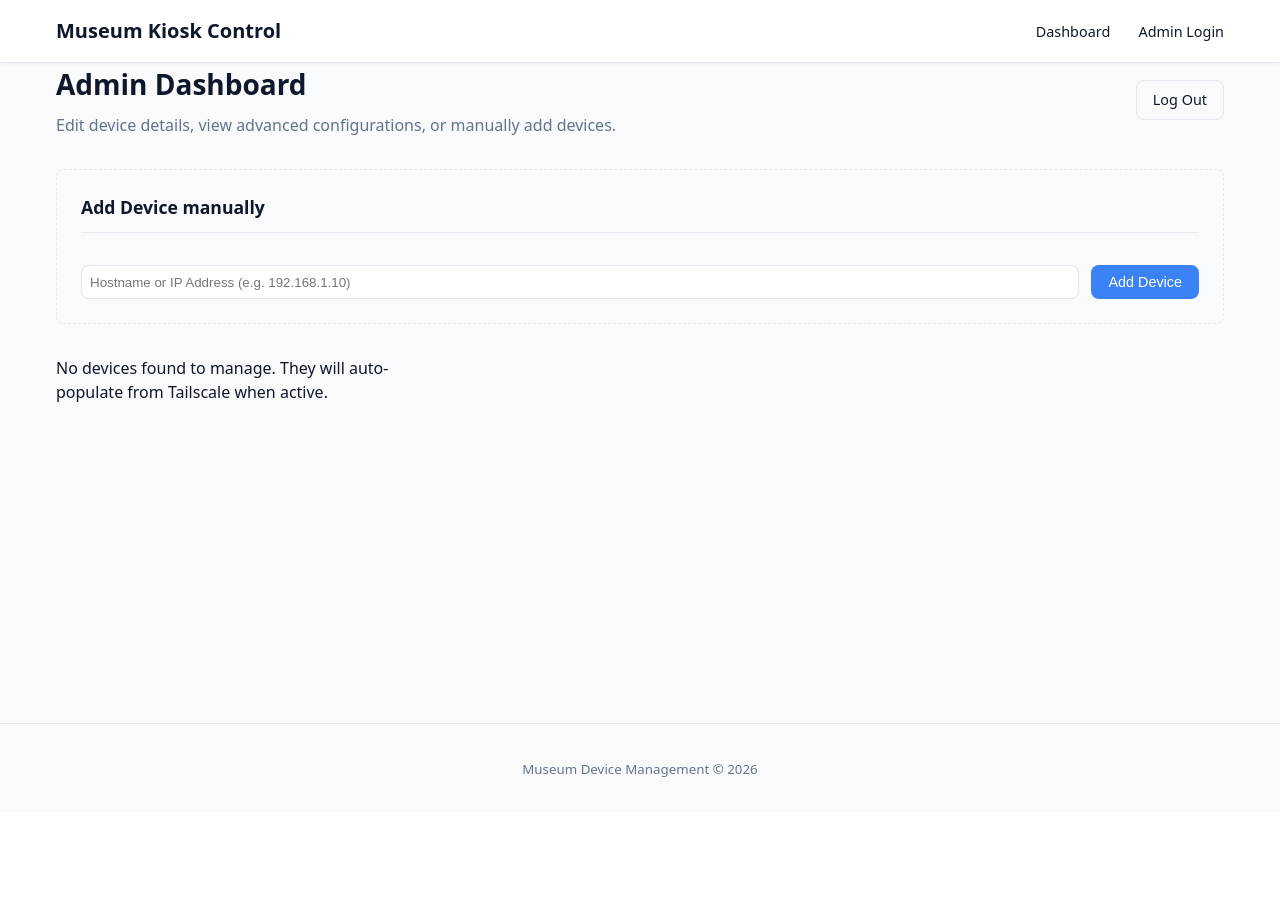
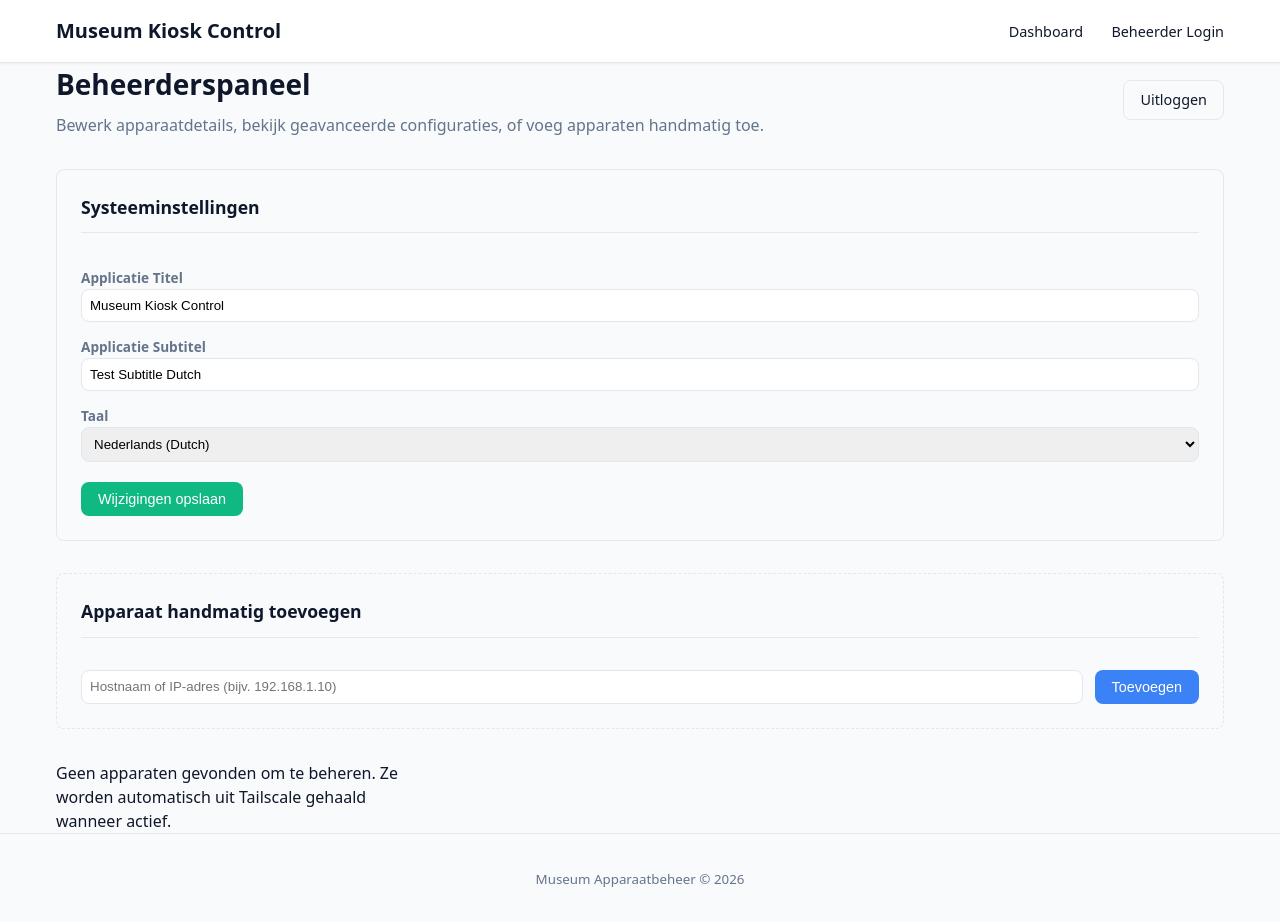
Before and after one commit to yoctobyte/track, a Flask app: page /admin in a window 1280 px wide. Before the commit the page ends 777 px from the top, so only its background shows below. Run offline with Flask 3, Linux system fonts and the light colour scheme; the visitor is signed in with stand-in values (Sample User, id 1); some libraries are stand-ins or nearby versions.

Commit message:
feat: Implement UI localization, device sorting, and dynamic app settings

```diff
--- a/app/__init__.py
+++ b/app/__init__.py
@@ -19,14 +19,28 @@ os.makedirs(app.config['DATA_DIR'], exist_ok=True)
 @app.context_processor
 def inject_config():
     title = "Museum Kiosk Control"
+    subtitle = "Monitoring museum displays across the Tailscale network."
+    language = "en"
+
     if os.path.exists(app.config.get('CONFIG_JSON')):
         try:
             with open(app.config.get('CONFIG_JSON'), 'r') as f:
                 cfg = json.load(f)
                 title = cfg.get('title', title)
+                subtitle = cfg.get('subtitle', subtitle)
+                language = cfg.get('language', language)
         except Exception:
             pass
-    return dict(app_title=title)
+
+    t = {}
+    try:
+        with open(os.path.join(app.config['DATA_DIR'], 'translations.json'), 'r') as f:
+            all_t = json.load(f)
+            t = all_t.get(language, all_t.get('en', {}))
+    except Exception:
+        pass
+
+    return dict(app_title=title, app_subtitle=subtitle, app_lang=language, t=t)
 
 def load_devices():
     if not os.path.exists(app.config['DEVICES_FILE']):
@@ -195,6 +209,12 @@ def index():
             **scraped_data
         })
 
+    # Sort devices: Online first, then offline, then alphabetically by name
+    dashboard_devices.sort(key=lambda x: (
+        0 if x.get('status') == 'Online' else 1,
+        x.get('name', '').lower()
+    ))
+
     return render_template('index.html', devices=dashboard_devices)
 
 # IP rate-limiting state
@@ -267,6 +287,25 @@ def admin():
                      "ssh_user": "pi"
                  })
                  save_devices(devices)
+        elif action == 'update_settings':
+            new_title = request.form.get('app_title', '').strip()
+            new_subtitle = request.form.get('app_subtitle', '').strip()
+            new_lang = request.form.get('language', 'en').strip()
+            try:
+                cfg = {}
+                cfg_path = app.config.get('CONFIG_JSON')
+                if os.path.exists(cfg_path):
+                    with open(cfg_path, 'r') as f:
+                        cfg = json.load(f)
+
+                if new_title: cfg['title'] = new_title
+                if new_subtitle: cfg['subtitle'] = new_subtitle
+                if new_lang: cfg['language'] = new_lang
+
+                with open(cfg_path, 'w') as f:
+                    json.dump(cfg, f, indent=4)
+            except Exception as e:
+                print(f"Error updating config: {e}")
         else:
             # Simple handling to update location or notes on a device
             device_id = request.form.get('device_id')
@@ -287,8 +326,9 @@ def admin():
 
     return render_template('admin.html', devices=devices)
 
-@app.route('/proxy/<device_id>/')
+@app.route('/proxy/<device_id>/', methods=['GET', 'POST'])
 @app.route('/proxy/<device_id>/<path:subpath>', methods=['GET', 'POST'])
+@csrf.exempt
 def proxy(device_id, subpath=""):
     """Secure proxy wrapper around the device's web interface."""
     auth = request.authorization
--- a/app/templates/admin.html
+++ b/app/templates/admin.html
@@ -3,22 +3,55 @@
 {% block content %}
 <div class="dashboard-header" style="display: flex; justify-content: space-between; align-items: center;">
     <div>
-        <h2>Admin Dashboard</h2>
-        <p>Edit device details, view advanced configurations, or manually add devices.</p>
+        <h2>{{ t.admin_dashboard }}</h2>
+        <p>{{ t.admin_desc }}</p>
     </div>
-    <a href="/logout" class="btn btn-secondary">Log Out</a>
+    <a href="/logout" class="btn btn-secondary">{{ t.logout }}</a>
+</div>
+
+<div class="device-card"
+    style="background: var(--bg-color); border: 1px solid var(--border-color); margin-bottom: 2rem;">
+    <div class="device-header">
+        <h3>{{ t.system_settings }}</h3>
+    </div>
+    <form method="POST" action="/admin" style="margin-top: 1rem; display: flex; flex-direction: column; gap: 0.75rem;">
+        <input type="hidden" name="csrf_token" value="{{ csrf_token() }}" />
+        <input type="hidden" name="action" value="update_settings">
+        <div>
+            <label style="font-size: 0.85rem; font-weight: 600; color: var(--muted);">{{ t.app_title_label }}</label>
+            <input type="text" name="app_title" value="{{ app_title }}"
+                style="width: 100%; padding: 0.5rem; border: 1px solid var(--border-color); border-radius: var(--radius);">
+        </div>
+        <div>
+            <label style="font-size: 0.85rem; font-weight: 600; color: var(--muted);">{{ t.app_subtitle_label }}</label>
+            <input type="text" name="app_subtitle" value="{{ app_subtitle }}"
+                style="width: 100%; padding: 0.5rem; border: 1px solid var(--border-color); border-radius: var(--radius);">
+        </div>
+        <div>
+            <label style="font-size: 0.85rem; font-weight: 600; color: var(--muted);">{{ t.language }}</label>
+            <select name="language"
+                style="width: 100%; padding: 0.5rem; border: 1px solid var(--border-color); border-radius: var(--radius);">
+                <option value="en" {% if app_lang=='en' %}selected{% endif %}>English</option>
+                <option value="nl" {% if app_lang=='nl' %}selected{% endif %}>Nederlands (Dutch)</option>
+            </select>
+        </div>
+        <button type="submit" class="btn"
+            style="background: var(--success); color: white; margin-top: 0.5rem; align-self: flex-start;">{{
+            t.save_changes }}</button>
+    </form>
 </div>
 
 <div class="device-card" style="background: var(--bg-color); border-style: dashed; margin-bottom: 2rem;">
     <div class="device-header">
-        <h3>Add Device manually</h3>
+        <h3>{{ t.add_device_manual }}</h3>
     </div>
     <form method="POST" action="/admin" style="margin-top: 1rem; display: flex; gap: 0.75rem;">
         <input type="hidden" name="csrf_token" value="{{ csrf_token() }}" />
         <input type="hidden" name="action" value="add_device">
-        <input type="text" name="hostname" placeholder="Hostname or IP Address (e.g. 192.168.1.10)" required
+        <input type="text" name="hostname" placeholder="{{ t.add_device_ph }}" required
             style="flex: 1; padding: 0.5rem; border: 1px solid var(--border-color); border-radius: var(--radius);">
-        <button type="submit" class="btn" style="background: var(--primary); color: white;">Add Device</button>
+        <button type="submit" class="btn" style="background: var(--primary); color: white;">{{ t.add_device_btn
+            }}</button>
     </form>
 </div>
 
@@ -33,7 +66,7 @@
 
         {% if device.ip %}
         <div style="font-size: 0.85rem; margin-top: 0.5rem;">
-            <strong>IP Address:</strong> {{ device.ip }}
+            <strong>{{ t.ip_address }}:</strong> {{ device.ip }}
         </div>
         {% endif %}
 
@@ -43,36 +76,36 @@
             <input type="hidden" name="device_id" value="{{ device.id }}">
 
             <div>
-                <label style="font-size: 0.85rem; font-weight: 600; color: var(--muted);">Room</label>
+                <label style="font-size: 0.85rem; font-weight: 600; color: var(--muted);">{{ t.room }}</label>
                 <input type="text" name="room" value="{{ device.room }}"
                     style="width: 100%; padding: 0.5rem; border: 1px solid var(--border-color); border-radius: var(--radius);">
             </div>
 
             <div>
-                <label style="font-size: 0.85rem; font-weight: 600; color: var(--muted);">Placement</label>
+                <label style="font-size: 0.85rem; font-weight: 600; color: var(--muted);">{{ t.placement }}</label>
                 <input type="text" name="placement" value="{{ device.placement }}"
                     style="width: 100%; padding: 0.5rem; border: 1px solid var(--border-color); border-radius: var(--radius);">
             </div>
 
             <div>
-                <label style="font-size: 0.85rem; font-weight: 600; color: var(--muted);">Notes</label>
+                <label style="font-size: 0.85rem; font-weight: 600; color: var(--muted);">{{ t.notes }}</label>
                 <textarea name="notes" rows="2"
                     style="width: 100%; padding: 0.5rem; border: 1px solid var(--border-color); border-radius: var(--radius); resize: vertical;">{{ device.notes }}</textarea>
             </div>
 
             <div>
-                <label style="font-size: 0.85rem; font-weight: 600; color: var(--muted);">SSH User</label>
+                <label style="font-size: 0.85rem; font-weight: 600; color: var(--muted);">{{ t.ssh_user }}</label>
                 <input type="text" name="ssh_user" value="{{ device.ssh_user }}"
                     style="width: 100%; padding: 0.5rem; border: 1px solid var(--border-color); border-radius: var(--radius);">
             </div>
 
-            <button type="submit" class="btn" style="background: var(--success); color: white; margin-top: 0.5rem;">Save
-                Changes</button>
+            <button type="submit" class="btn" style="background: var(--success); color: white; margin-top: 0.5rem;">{{
+                t.save_changes }}</button>
         </form>
     </div>
     {% else %}
     <div class="empty-state">
-        <p>No devices found to manage. They will auto-populate from Tailscale when active.</p>
+        <p>{{ t.no_admin_devices }}</p>
     </div>
     {% endfor %}
 </div>
--- a/app/templates/base.html
+++ b/app/templates/base.html
@@ -13,8 +13,8 @@
         <div class="container">
             <h1>{{ app_title }}</h1>
             <nav>
-                <a href="/">Dashboard</a>
-                <a href="/admin">Admin Login</a>
+                <a href="/">{{ t.dashboard }}</a>
+                <a href="/admin">{{ t.admin_login }}</a>
             </nav>
         </div>
     </header>
@@ -25,7 +25,7 @@
 
     <footer>
         <div class="container text-center text-muted">
-            <small>Museum Device Management &copy; 2026</small>
+            <small>{{ t.footer_text }} &copy; 2026</small>
         </div>
     </footer>
 </body>
--- a/config.json
+++ b/config.json
@@ -1,5 +1,7 @@
 {
     "port": 4575,
     "bind": "0.0.0.0",
-    "title": "Museum Kiosk Control"
+    "title": "Museum Kiosk Control",
+    "subtitle": "Test Subtitle Dutch",
+    "language": "nl"
 }
```
Also changed, not shown: app/data/translations.json (added, +72 -0 lines), app/templates/index.html (+13 -12 lines), test_session.py (added, +23 -0 lines), 4 other files.
